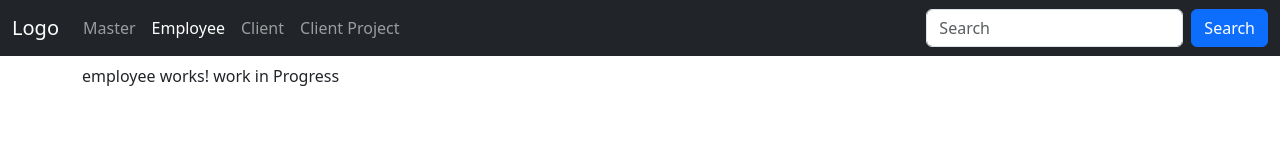
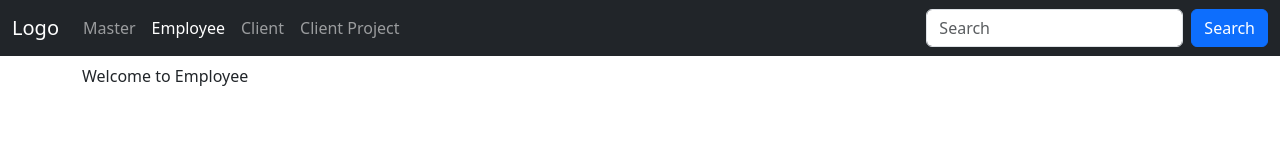
Before and after one commit to code-with-mukesh/angular18-project, an Angular app: page /employee in a window 1280 px wide. Shown: the top 160 px of the page. Built offline with nearby package versions, Linux system fonts and the light colour scheme; no server answers.

Commit message:
updated the UI of employee

```diff
--- a/src/app/components/employee/employee.component.html
+++ b/src/app/components/employee/employee.component.html
@@ -1 +1 @@
-<p>employee works! work in Progress</p>
+<p>Welcome to Employee</p>
```
